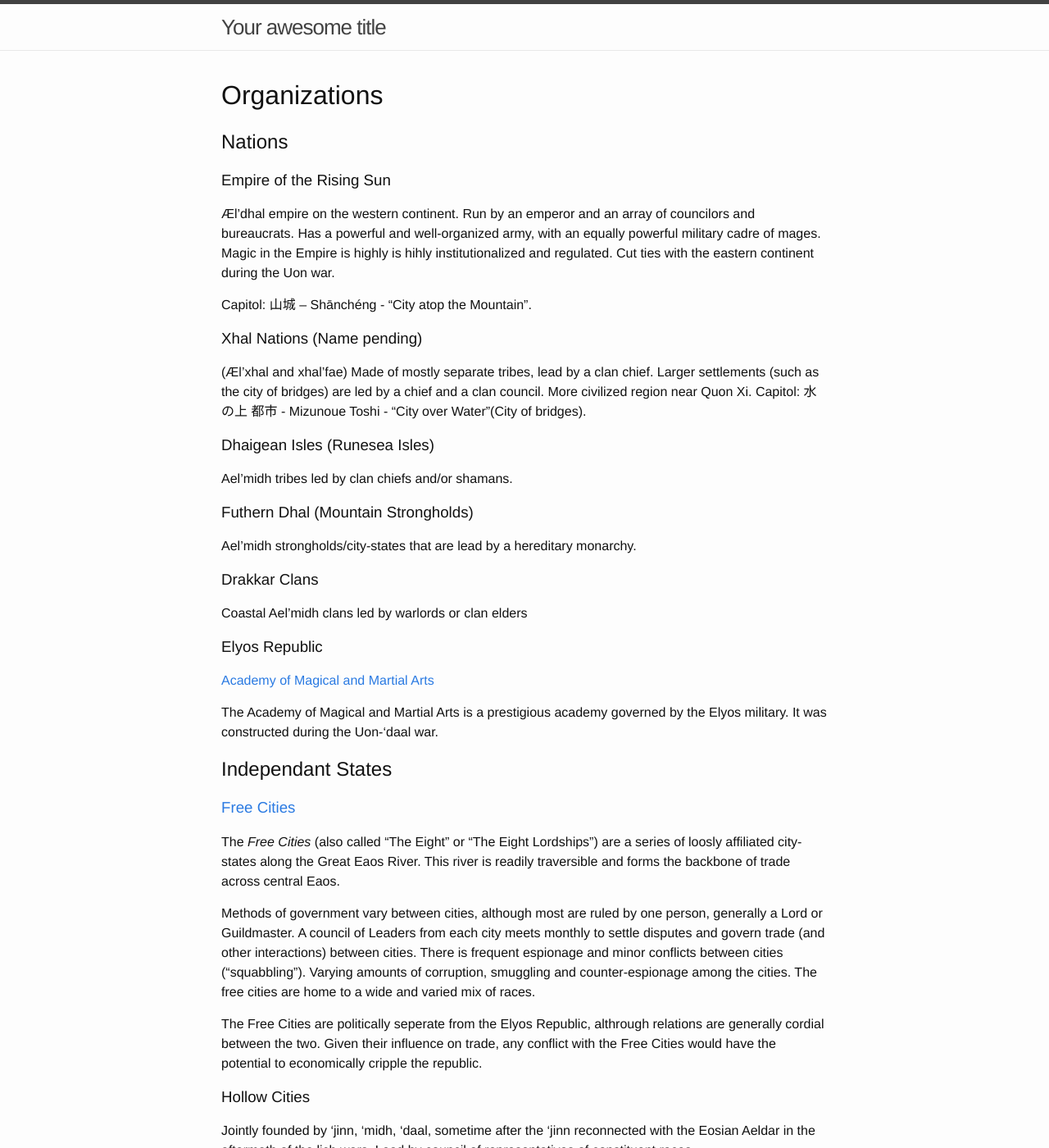
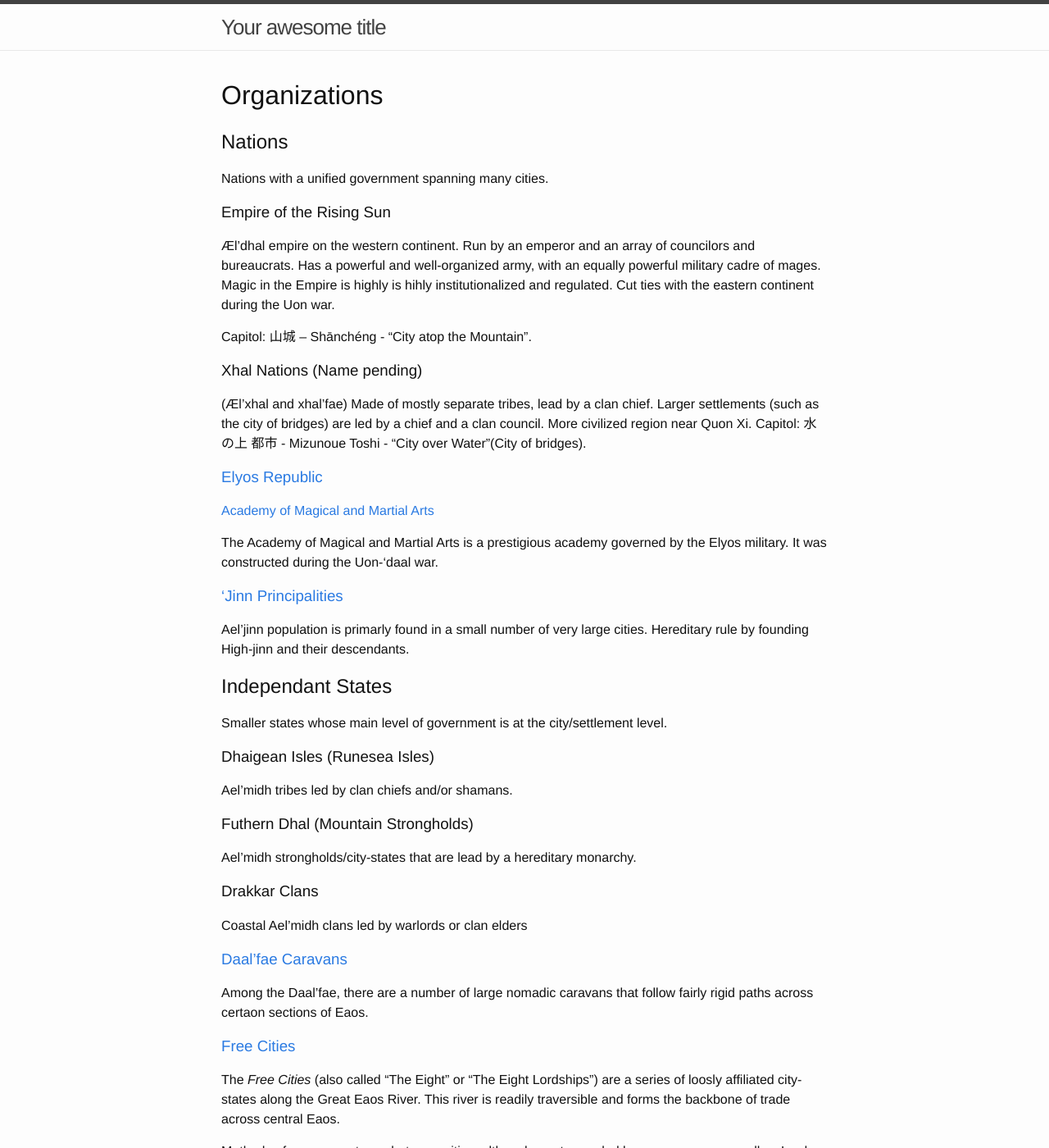
Before and after one commit to runicscribe/worldbuilding-docs, a Jekyll site: the page built from dae-machina/culture/organizations/index.md, in a window 1280 px wide and 1400 px high. Shown: the whole window at 82% size. Built offline with Jekyll 4.4.1, drawn with Linux system fonts in a browser that asks for light colours; our own code applies the rules of GitHub Pages for plain Markdown files.

Commit message:
Add missing links, improved formatting

```diff
--- a/dae-machina/culture/organizations/index.md
+++ b/dae-machina/culture/organizations/index.md
@@ -6,6 +6,7 @@ permalink: /dae-machina/culture/organizations/
 # Organizations
 
 ## Nations
+Nations with a unified government spanning many cities.
 
 ### Empire of the Rising Sun
 
@@ -20,6 +21,24 @@ Made of mostly separate tribes, lead by a clan chief. Larger settlements (such a
 More civilized region near Quon Xi.
 Capitol: 水の上 都市 - Mizunoue Toshi - “City over Water”(City of bridges).
 
+
+
+### [Elyos Republic](./elyos_republic)
+
+#### [Academy of Magical and Martial Arts](./aomma)
+
+The Academy of Magical and Martial Arts is a prestigious academy governed by the Elyos military. It was constructed during the Uon-'daal war.
+
+### ['Jinn Principalities](./jinn_cities)
+
+Ael'jinn population is primarly found in a small number of very large cities.
+Hereditary rule by founding High-jinn and their descendants.
+
+
+## Independant States
+
+Smaller states whose main level of government is at the city/settlement level.
+
 ### Dhaigean Isles (Runesea Isles)
 Ael'midh tribes led by clan chiefs and/or shamans.
 
@@ -29,14 +48,8 @@ Ael'midh strongholds/city-states that are lead by a hereditary monarchy.
 ### Drakkar Clans
 Coastal Ael'midh clans led by warlords or clan elders
 
-### Elyos Republic
-
-#### [Academy of Magical and Martial Arts](./aomma)
-
-The Academy of Magical and Martial Arts is a prestigious academy governed by the Elyos military. It was constructed during the Uon-'daal war.
-
-
-## Independant States
+### [Daal'fae Caravans](./daalfae_caravans)
+Among the Daal'fae, there are a number of large nomadic caravans that follow fairly rigid paths across certaon sections of Eaos.
 
 ### [Free Cities](./free_cities)
 
```
Also changed, not shown: dae-machina/culture/organizations/daalfae_caravans.md (+3 -1 lines), dae-machina/culture/organizations/jinn_cities.md (+13 -0 lines), dae-machina/culture/races/aeldar/aeljinn.md (+4 -0 lines), dae-machina/culture/technology.md (+2 -0 lines), dae-machina/index.md (+4 -0 lines).
